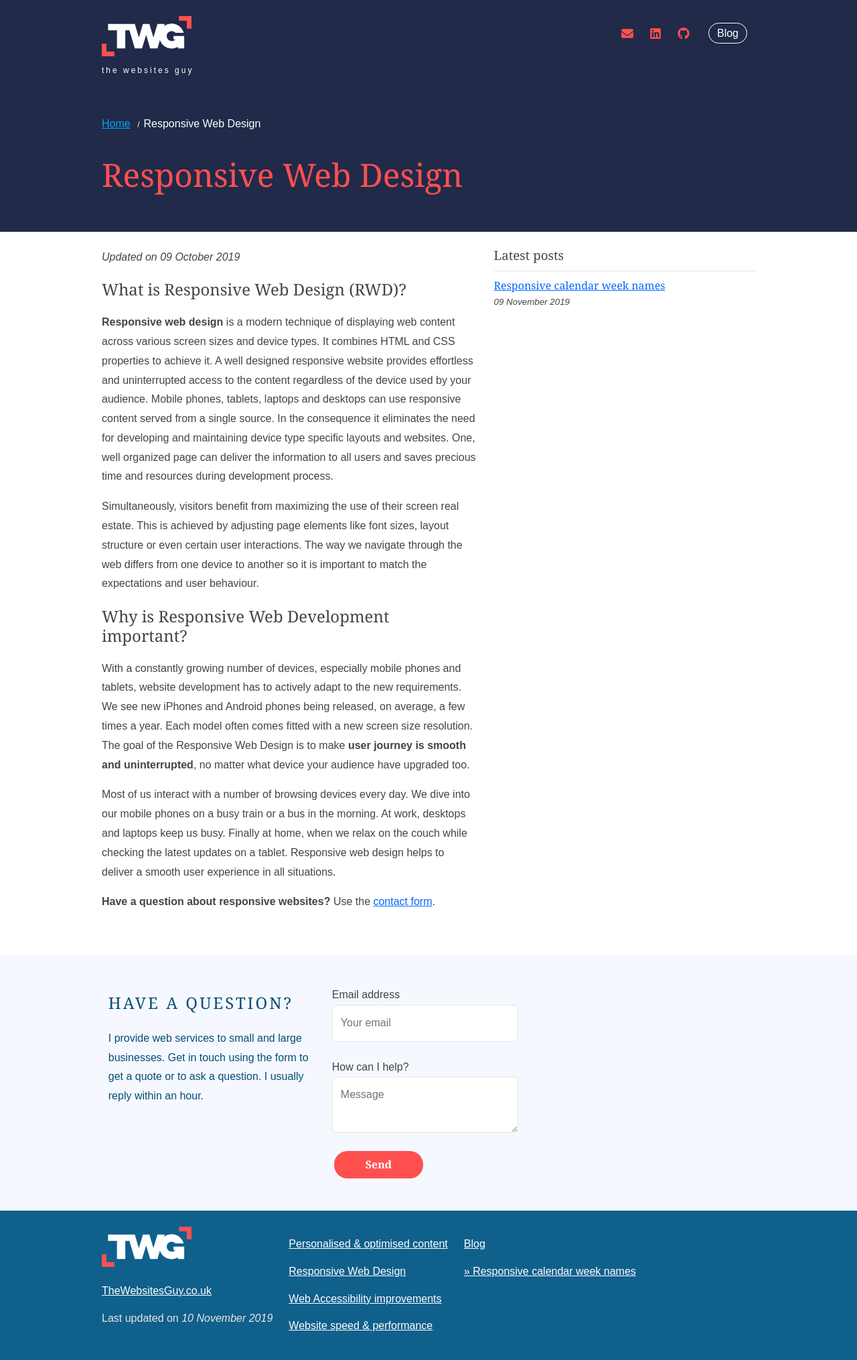
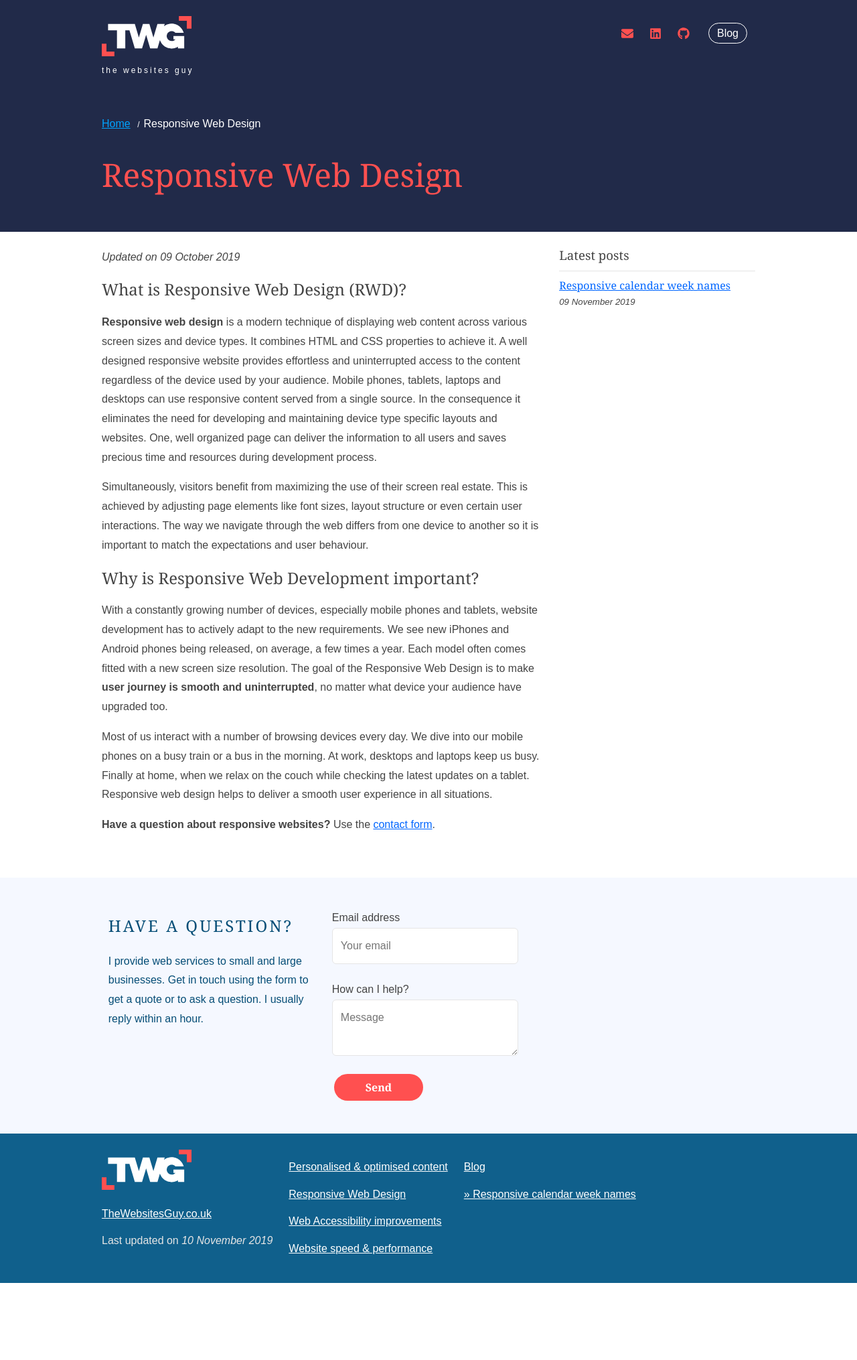
Before and after one commit to proochster/thewebsitesguy, a Jekyll site: the page built from responsive-web-design.html, in a window 1280 px wide. Shown: the whole page at 67% size. Built offline with Jekyll 4.4.1, drawn with Linux system fonts in a browser that asks for light colours; comment, search, counter and statistics services are not loaded; after the commit the page ends 1915 px from its top, so only the background shows below that.

Commit message:
^ Column widths

```diff
--- a/_layouts/blog.html
+++ b/_layouts/blog.html
@@ -9,7 +9,7 @@
     </div>
 </div>
 <div class="wrapper">
-    <div class="content m:60 p-b-d">
+    <div class="content m:70 p-b-d">
         <main class="main">
             {% for post in site.posts %}
             <div class="m-b p-b border-b">
--- a/_layouts/default.html
+++ b/_layouts/default.html
@@ -9,13 +9,13 @@
     </div>
 </div>
 <div class="wrapper m:flex">
-    <div class="content m:60 m:p-r-d p-b-d">
+    <div class="content m:70 m:p-r-d p-b-d">
         <main class="main">
             {% if page.date %}<div class="italic">Updated on {{ page.date | date_to_long_string }}</div>{% endif %}
             {{ content }}
         </main>
     </div>
-    <aside class="m:40">
+    <aside class="m:30">
         {% include latest-posts.html %}
     </aside>
 </div>
--- a/_layouts/post.html
+++ b/_layouts/post.html
@@ -9,13 +9,13 @@
     </div>
 </div>
 <div class="wrapper m:flex">
-    <div class="content m:60 m:p-r-d p-b-d">
+    <div class="content m:70 m:p-r-d p-b-d">
         <main class="main">
             <div class="italic p-b">Posted on {{ page.date | date_to_long_string }}</div>
             {{ content }}
         </main>
     </div>
-    <aside class="m:40">
+    <aside class="m:30">
         {% include latest-posts.html %}
     </aside>
 </div>
--- a/_styles/layout.scss
+++ b/_styles/layout.scss
@@ -81,6 +81,9 @@ body{
 
 .m\:{
     @include screen-bigger-than($small){
+        &30{
+            width: 30%;
+        }
         &40{
             width: 40%;
         }
@@ -90,6 +93,9 @@ body{
         }
         &60{
             width: 60%;
+        }
+        &70{
+            width: 70%;
         }
 
         &flex{
```
